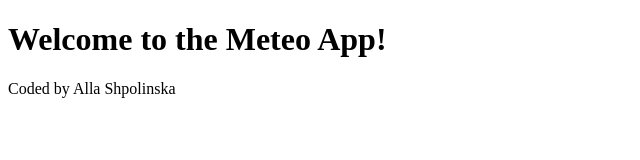
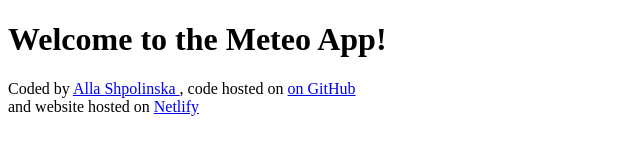
Before and after one commit to Maslinka0/meteo, a plain HTML site: page index.html in a window 1280 px wide. Shown: the whole page, without its empty margins (0-640 px from the left). Drawn offline with Linux system fonts and the light colour scheme.

Commit message:
added links to the footer

```diff
--- a/index.html
+++ b/index.html
@@ -7,6 +7,8 @@
   </head>
   <body>
     <h1>Welcome to the Meteo App!</h1>
-    <footer>Coded by Alla Shpolinska</footer>
+    <footer>
+      Coded by <a href="https://github.com/Maslinka0">Alla Shpolinska </a>, code hosted on  <a href="https://github.com/Maslinka0?tab=repositories"> on GitHub <a>
+    </footer> and website hosted on <a href="https://6677fa42543aae6e64ed74bb--meteo-maslinka.netlify.app/" > Netlify </a>
   </body>
 </html>
```
